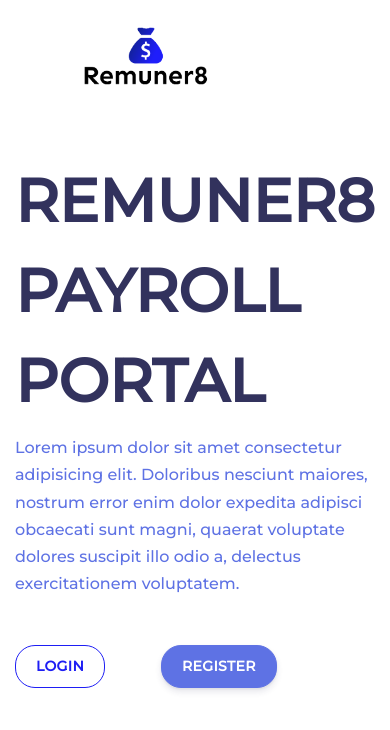
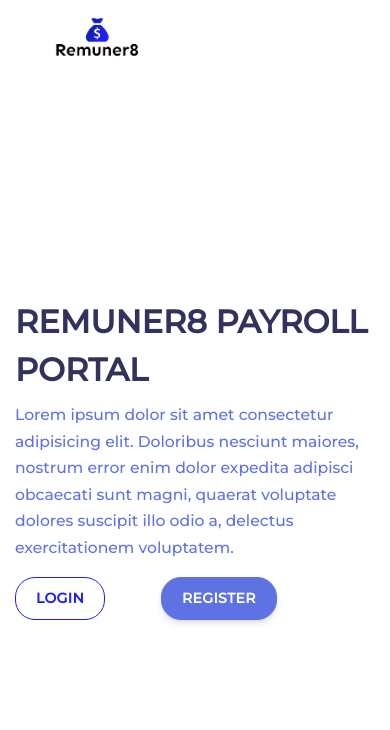
Before and after one commit to emwhylaj/Remuner8-ClientSide, a React (Create React App) app: page / in a window 390 px wide. Shown: the top 730 px of the page. Built offline with nearby package versions, Linux system fonts and the light colour scheme.

Commit message:
UPdated Registration Fetch Request and Home Page styles

```diff
--- a/src/assets/scss/home.styles.scss
+++ b/src/assets/scss/home.styles.scss
@@ -8,17 +8,17 @@
   font-family: 'Montserrat', sans-serif;
   height: 100%;
 
-  section {
-    height: 75%;
+  .container {
+    margin: auto;
   }
 
   .caption-heading {
-    font-size: 60px;
+    font-size: clamp(2rem, 4vw, 4rem);
     font-weight: 700;
   }
 
   .caption-text {
-    font-size: 1rem;
+    font-size: clamp(0.7rem, 4vw, 1rem);
   }
 
   .btn {
--- a/src/components/Forms/Login-Auth/RegistrationForm.jsx
+++ b/src/components/Forms/Login-Auth/RegistrationForm.jsx
@@ -85,10 +85,16 @@ class RegistrationForm extends Component {
     } = this.state;
     if (password.length < 8 || password.length > 32)
       errors.password = 'Password must be 8 - 32 characters long.';
-    if (!password.match("^(?=.*?[A-Z])(?=.*?[a-z])(?=.*?[0-9])(?=.*?[#?!@$ %^&*-`~()_=+{}\\|'.<>;:,/]).{8,33}$")) {
-      errors.password = 'Password must be contain at least one lowercase and uppercase letter, a number and a special character';
+    if (
+      !password.match(
+        "^(?=.*?[A-Z])(?=.*?[a-z])(?=.*?[0-9])(?=.*?[#?!@$ %^&*-`~()_=+{}\\|'.<>;:,/]).{8,33}$"
+      )
+    ) {
+      errors.password =
+        'Password must be contain at least one lowercase and uppercase letter, a number and a special character';
     }
-    if (confirmPassword !== password) errors.confirmPassword = 'Passwords must match.';
+    if (confirmPassword !== password)
+      errors.confirmPassword = 'Passwords must match.';
 
     if (!errors.password) {
       errors.passwordState = 'valid';
@@ -102,10 +108,13 @@ class RegistrationForm extends Component {
     const formErrors = this.validate();
     const {
       data: { email, confirmPassword },
-      errors: { emailState, confirmPasswordState }, loading
+      errors: { emailState, confirmPasswordState },
+      loading
     } = this.state;
     if (emailState && confirmPasswordState) {
       this.setState({ loading: !loading });
+
+      try {
         const response = await fetch('https://localhost:44333/api/Register', {
           method: 'POST',
           headers: {
@@ -117,16 +126,23 @@ class RegistrationForm extends Component {
             Password1: confirmPassword
           })
         });
-
-      const backendResponse = await response.json(); // wait for data to reach database
+        const backendResponse = await response.json();
         console.log(backendResponse);
-      //   .then(Response => {
-      //     console.log(Response);
-      //     Response.json()})
-      //   .then(Result => {
-      //     if (Result.Status === 'Ok') this.props.history.push('/admin');
-      //     else alert('Sorrrrrry !!!! Un-authenticated User !!!!!');
-      //   });
+        if (backendResponse.status === 'Error') alert(backendResponse.message);
+        switch (backendResponse.message) {
+          case 'User Already Exists':
+            this.props.history.push('/login');
+            break;
+          case 'User Created Successfully':
+            this.props.history.push('/admin/index');
+            break;
+          default:
+            alert(backendResponse.message);
+            break;
+        }
+      } catch (error) {
+        alert(error);
+      }
     } else this.setState({ formErrors });
   };
 
@@ -240,7 +256,13 @@ class RegistrationForm extends Component {
             className={loading ? 'onload' : null}
             block
           >
-            {loading ? ( <span><i className="fas fa-circle-o-notch fa-spin"></i> LOADING</span> ) : ( 'CREATE ACCOUNT' )}
+            {loading ? (
+              <span>
+                <i className="fas fa-circle-o-notch fa-spin"></i> LOADING
+              </span>
+            ) : (
+              'CREATE ACCOUNT'
+            )}
           </Button>
         </Form>
         <p className="text-muted text-center mt-4">
--- a/src/pages/Homepage/Home.js
+++ b/src/pages/Homepage/Home.js
@@ -11,23 +11,22 @@ export default class Home extends Component {
 
   render() {
     return (
-      <main className="home bg-gradient-white pb-3">
-        <header>
-            <Link className="ml-6" to="/">
-              <img src={logo} alt="Remuner8" width="150" />
-            </Link>
+      <main className="home bg-gradient-white d-flex flex-column">
+        <header className="pl-5">
+          <img src={logo} alt="Remuner8" width="100" />
         </header>
 
-        <section>
-          <div className="container h-100 d-flex flex-column justify-content-center align-items-center">
+        <section className="container align-self-center h-50 d-flex flex-column justify-content-center align-items-center">
           <div className="caption text-blue">
-              <h1 className="caption-heading">
-                REMUNER8 PAYROLL PORTAL
-              </h1>
+            <h1 className="caption-heading">REMUNER8 PAYROLL PORTAL</h1>
             <p className="caption-text">
-               Lorem ipsum dolor sit amet consectetur adipisicing elit. Doloribus nesciunt maiores, nostrum error enim dolor expedita adipisci obcaecati sunt magni, quaerat voluptate dolores suscipit illo odio a, delectus exercitationem voluptatem.
+              Lorem ipsum dolor sit amet consectetur adipisicing elit. Doloribus
+              nesciunt maiores, nostrum error enim dolor expedita adipisci
+              obcaecati sunt magni, quaerat voluptate dolores suscipit illo odio
+              a, delectus exercitationem voluptatem.
             </p>
-              <div className="caption-buttons d-flex w-50 mt-5">
+          </div>
+          <div className="caption-buttons d-flex w-100">
             <Link className="btn btn-outline-primary btn-login" to="/login">
               LOGIN
             </Link>
@@ -35,8 +34,6 @@ export default class Home extends Component {
               REGISTER
             </Link>
           </div>
-            </div>
-          </div>
         </section>
       </main>
     );
```
Lines whose indentation alone changed are shown as unchanged.
